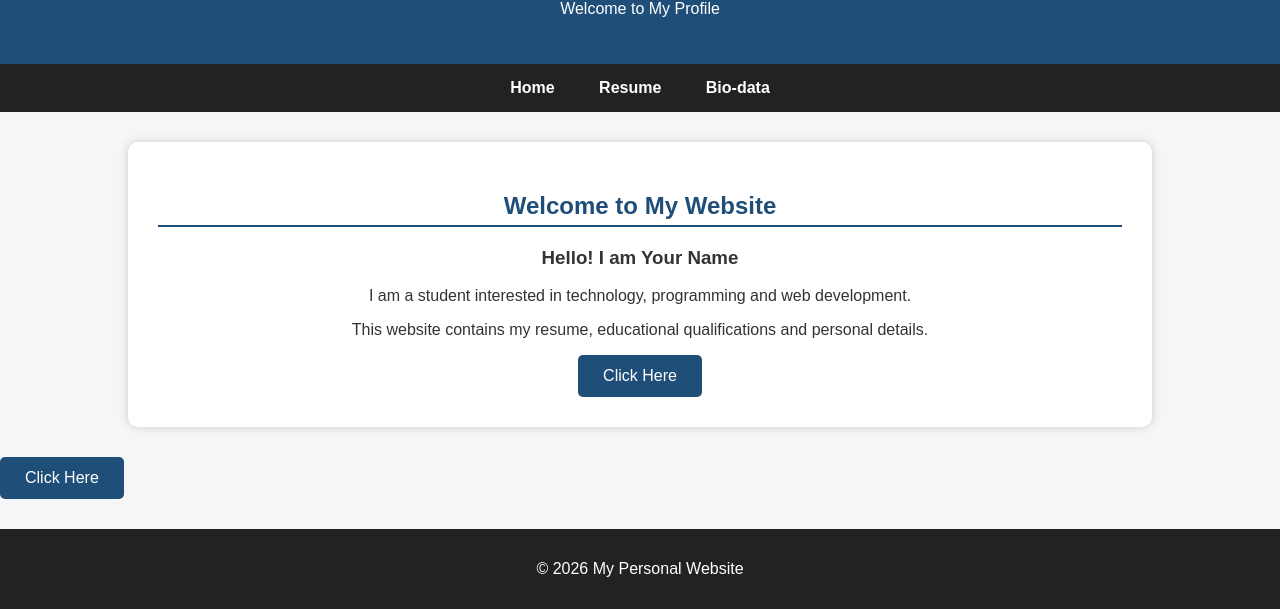
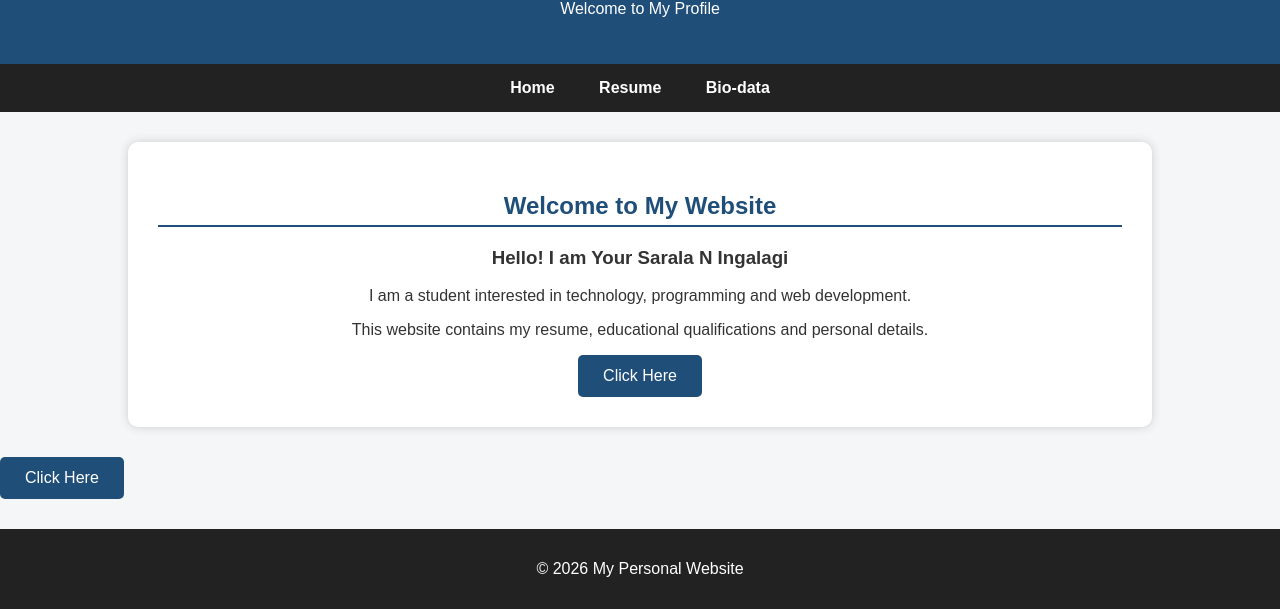
Before and after one commit to sarala30/Resume_Biodata_Project, a plain HTML site: page index.html in a window 1280 px wide. Shown: the part 286-895 px from the top of the page. Drawn offline with Linux system fonts and the light colour scheme.

Commit message:
Fix HTML structure and update personal details

```diff
--- a/index.html
+++ b/index.html
@@ -32,7 +32,7 @@
 
     <h2>Welcome to My Website</h2>
 
-    <h3>Hello! I am Your Name</h3>
+    <h3>Hello! I am Your Sarala N Ingalagi</h3>
 
     <p>
         I am a student interested in technology,
```
